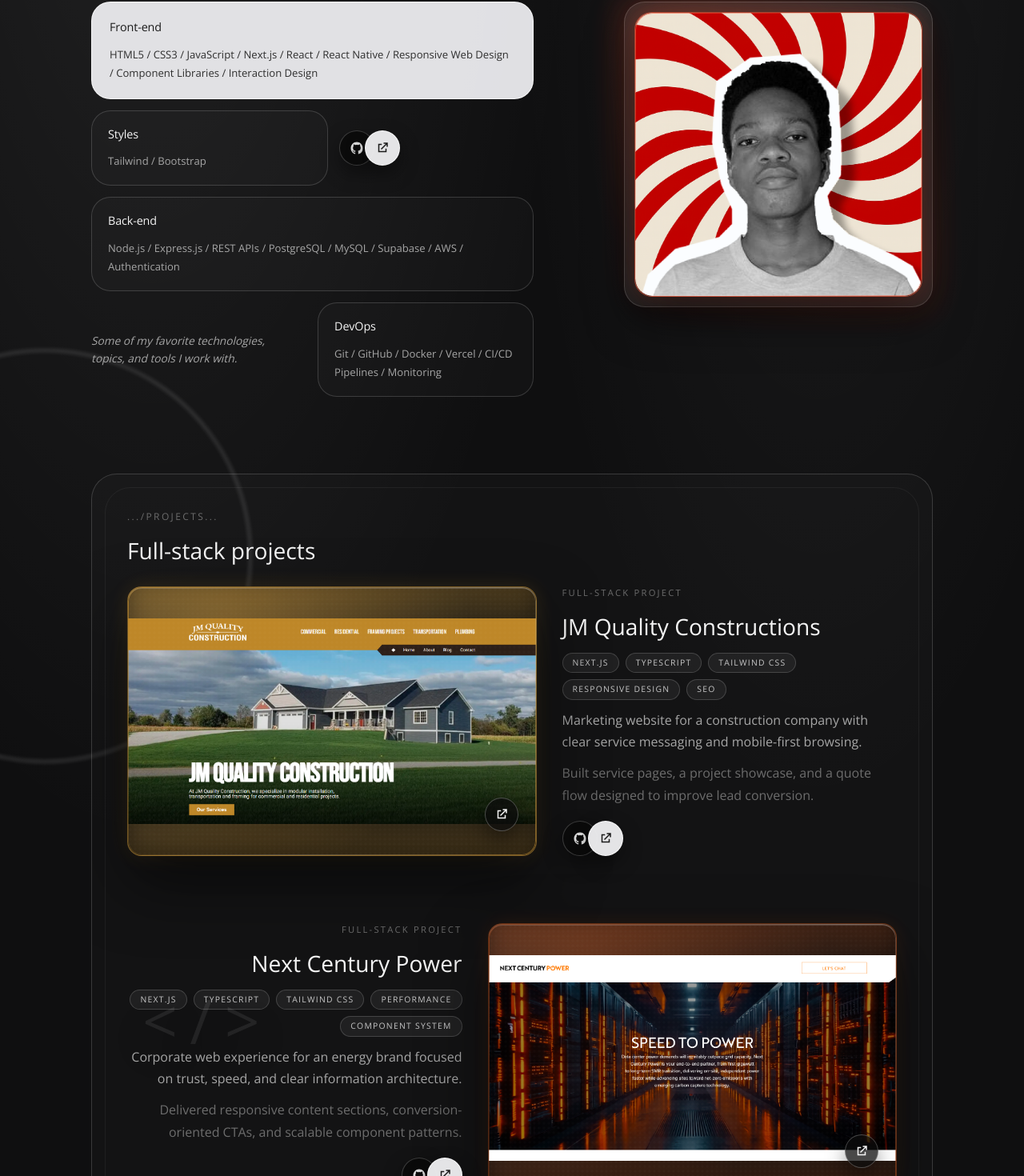
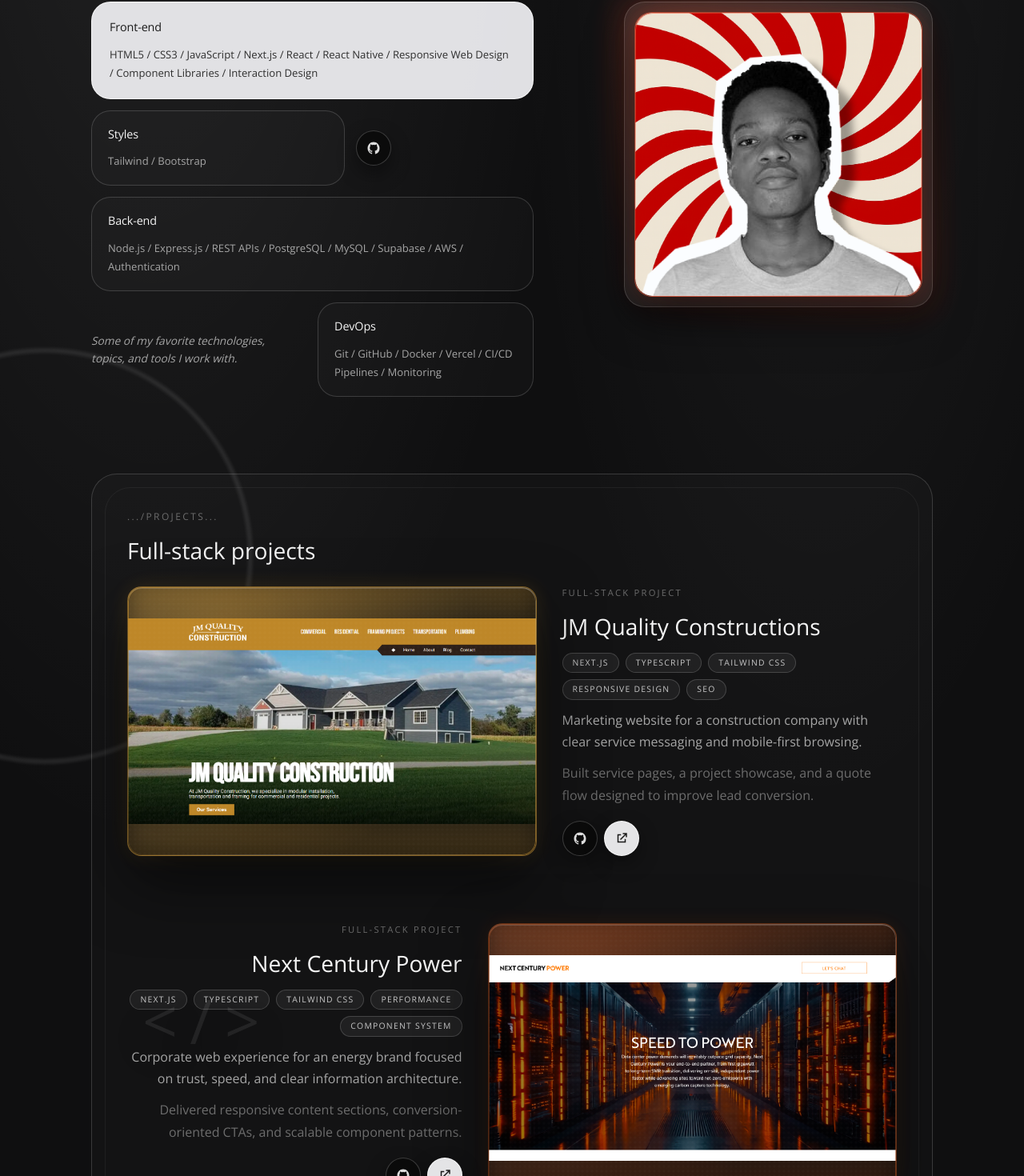
Before and after one commit to AkinyemiVictor/victor-portfolio, a Next.js app: page / in a window 1280 px wide. Shown: the part 941-2411 px from the top of the page at 80% size. Built offline with nearby package versions, Linux system fonts and the light colour scheme.

Commit message:
17th commit

```diff
--- a/app/globals.css
+++ b/app/globals.css
@@ -31,7 +31,22 @@
 
 html {
   overflow-x: hidden;
-  overflow-y: visible;
+  overflow-y: auto;
+  scrollbar-width: thin;
+  scrollbar-color: #080808 #121212;
+}
+
+html::-webkit-scrollbar {
+  width: 10px;
+}
+
+html::-webkit-scrollbar-thumb {
+  background: #080808;
+  border-radius: 999px;
+}
+
+html::-webkit-scrollbar-track {
+  background: #121212;
 }
 
 body {
@@ -39,28 +54,13 @@
   margin: 0;
   position: relative;
   overflow-x: hidden;
-  overflow-y: auto;
+  overflow-y: hidden;
   color: var(--page-ink);
   font-family: var(--font-open-sans), sans-serif;
   background:
     radial-gradient(70% 60% at 15% 15%, rgba(255, 255, 255, 0.08), transparent 60%),
     radial-gradient(50% 50% at 80% 20%, rgba(255, 255, 255, 0.05), transparent 60%),
     #0f0f10;
-  scrollbar-width: thin;
-  scrollbar-color: #080808 #121212;
-}
-
-body::-webkit-scrollbar {
-  width: 10px;
-}
-
-body::-webkit-scrollbar-thumb {
-  background: #080808;
-  border-radius: 999px;
-}
-
-body::-webkit-scrollbar-track {
-  background: #121212;
 }
 
 body.modal-open {
@@ -549,7 +549,7 @@
 .skill-orb-group {
   position: relative;
   display: inline-block;
-  width: 76px;
+  width: 44px;
   height: 44px;
   color: inherit;
   text-decoration: none;
@@ -590,14 +590,6 @@
   width: 18px;
   height: 18px;
   fill: currentColor;
-}
-
-.skill-orb-light {
-  left: 32px;
-  background: rgba(238, 238, 240, 0.96);
-  border-color: rgba(255, 255, 255, 0.75);
-  color: #1a1a1a;
-  z-index: 2;
 }
 
 .skill-foot {
@@ -1170,20 +1162,14 @@
 }
 
 .project-icon-group {
-  position: relative;
-  display: inline-block;
-  width: 76px;
-  height: 44px;
+  display: inline-flex;
+  align-items: center;
+  gap: 8px;
   color: inherit;
   text-decoration: none;
-  cursor: pointer;
-  line-height: 0;
 }
 
 .project-icon {
-  position: absolute;
-  top: 0;
-  left: 0;
   width: 44px;
   height: 44px;
   border-radius: 999px;
@@ -1195,23 +1181,22 @@
   box-shadow: 0 10px 24px rgba(0, 0, 0, 0.4);
   z-index: 1;
   transition: transform 0.2s ease, border-color 0.2s ease;
-  pointer-events: none;
+  pointer-events: auto;
+  text-decoration: none;
 }
 
 .project-icon-live {
-  left: 32px;
   background: rgba(238, 238, 240, 0.96);
   border-color: rgba(255, 255, 255, 0.75);
   color: #1a1a1a;
-  z-index: 2;
-}
-
-.project-icon-group:hover .project-icon {
+}
+
+.project-icon:hover {
   transform: translateY(-2px);
   border-color: rgba(255, 255, 255, 0.4);
 }
 
-.project-icon-group:focus-visible {
+.project-icon:focus-visible {
   outline: 2px solid rgba(255, 255, 255, 0.45);
   outline-offset: 2px;
   border-radius: 999px;
--- a/app/page.tsx
+++ b/app/page.tsx
@@ -465,12 +465,6 @@
                             <path d="M12 2C6.48 2 2 6.58 2 12.23c0 4.5 2.87 8.31 6.84 9.66.5.1.68-.22.68-.5 0-.25-.01-.9-.01-1.76-2.78.62-3.36-1.38-3.36-1.38-.45-1.18-1.1-1.5-1.1-1.5-.9-.64.07-.63.07-.63 1 .07 1.53 1.06 1.53 1.06.9 1.57 2.36 1.12 2.94.85.09-.66.35-1.12.63-1.38-2.22-.26-4.56-1.15-4.56-5.12 0-1.13.39-2.05 1.03-2.77-.1-.26-.45-1.3.1-2.7 0 0 .84-.28 2.75 1.05a9.2 9.2 0 0 1 5 0c1.9-1.33 2.74-1.05 2.74-1.05.56 1.4.21 2.44.1 2.7.64.72 1.02 1.64 1.02 2.77 0 3.98-2.35 4.86-4.59 5.11.36.33.68.97.68 1.96 0 1.41-.01 2.55-.01 2.9 0 .28.18.6.69.5A10.17 10.17 0 0 0 22 12.23C22 6.58 17.52 2 12 2Z" />
                           </svg>
                         </span>
-                        <span className="skill-orb skill-orb-light">
-                          <svg viewBox="0 0 24 24" aria-hidden="true">
-                            <path d="M14 3h7v7h-2V6.41l-8.3 8.3-1.4-1.42 8.3-8.29H14V3Z" />
-                            <path d="M5 5h6v2H7v10h10v-4h2v6H5V5Z" />
-                          </svg>
-                        </span>
                       </a>
                     </div>
                   </div>
@@ -558,7 +552,6 @@
                 >
                   <ProjectVisual
                     layout={project.layout}
-                    liveLink={project.links?.github}
                     thumbnail={project.thumbnail}
                     title={project.title}
                   />
@@ -575,26 +568,36 @@
                     <p className="project-copy">{project.summary}</p>
                     <p className="project-copy">{project.details}</p>
                     <div className="project-links">
+                      {project.links?.github || project.links?.live ? (
+                        <div className="project-icon-group">
                           {project.links?.github ? (
                             <a
-                          className="project-icon-group"
+                              className="project-icon"
                               href={project.links.github}
                               aria-label={`${project.title} GitHub`}
                               target="_blank"
                               rel="noreferrer"
                             >
-                          <span className="project-icon project-icon-github">
                               <svg viewBox="0 0 24 24" aria-hidden="true">
                                 <path d="M12 2C6.48 2 2 6.58 2 12.23c0 4.5 2.87 8.31 6.84 9.66.5.1.68-.22.68-.5 0-.25-.01-.9-.01-1.76-2.78.62-3.36-1.38-3.36-1.38-.45-1.18-1.1-1.5-1.1-1.5-.9-.64.07-.63.07-.63 1 .07 1.53 1.06 1.53 1.06.9 1.57 2.36 1.12 2.94.85.09-.66.35-1.12.63-1.38-2.22-.26-4.56-1.15-4.56-5.12 0-1.13.39-2.05 1.03-2.77-.1-.26-.45-1.3.1-2.7 0 0 .84-.28 2.75 1.05a9.2 9.2 0 0 1 5 0c1.9-1.33 2.74-1.05 2.74-1.05.56 1.4.21 2.44.1 2.7.64.72 1.02 1.64 1.02 2.77 0 3.98-2.35 4.86-4.59 5.11.36.33.68.97.68 1.96 0 1.41-.01 2.55-.01 2.9 0 .28.18.6.69.5A10.17 10.17 0 0 0 22 12.23C22 6.58 17.52 2 12 2Z" />
                               </svg>
-                          </span>
-                          <span className="project-icon project-icon-live">
+                            </a>
+                          ) : null}
+                          {project.links?.live ? (
+                            <a
+                              className="project-icon project-icon-live"
+                              href={project.links.live}
+                              aria-label={`${project.title} Live site`}
+                              target="_blank"
+                              rel="noreferrer"
+                            >
                               <svg viewBox="0 0 24 24" aria-hidden="true">
                                 <path d="M14 3h7v7h-2V6.41l-8.3 8.3-1.4-1.42 8.3-8.29H14V3Z" />
                                 <path d="M5 5h6v2H7v10h10v-4h2v6H5V5Z" />
                               </svg>
-                          </span>
                             </a>
+                          ) : null}
+                        </div>
                       ) : null}
                     </div>
                   </div>
```
Lines whose indentation alone changed are shown as unchanged.
